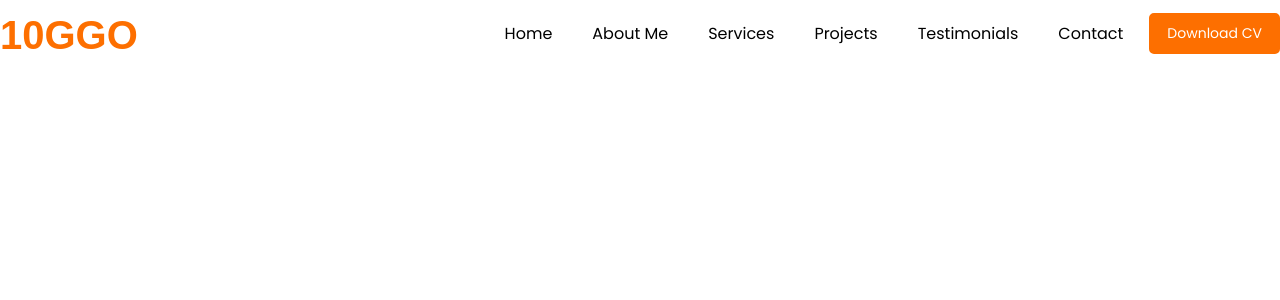
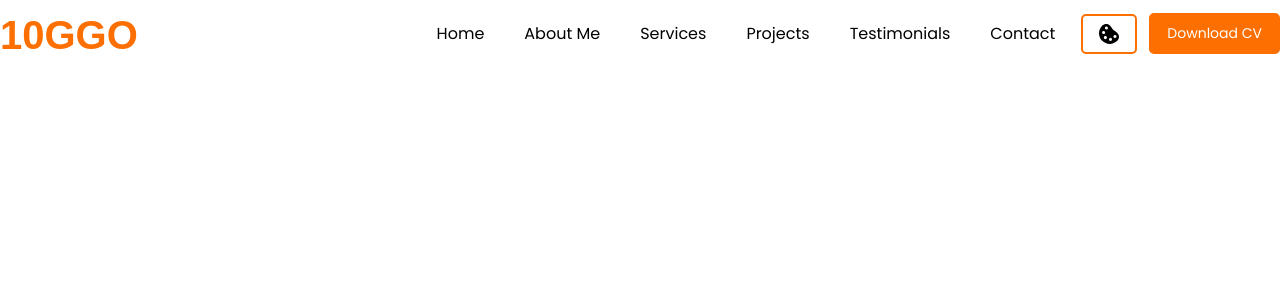
Before and after one commit to tengizmikhelidze/portfolio.Angular, an Angular app: page /home in a window 1280 px wide. Shown: the top 300 px of the page. Built offline with nearby package versions, Linux system fonts and the light colour scheme.

Commit message:
feature - theme changer svg

```diff
--- a/src/app/features/landing/sections/header/landing-header.component.html
+++ b/src/app/features/landing/sections/header/landing-header.component.html
@@ -40,6 +40,12 @@
       </li>
 
       <li>
+        <app-button variant="outline">
+          <img ngSrc="assets/svg/theme.svg" alt="Theme" width="20" height="20"/>
+        </app-button>
+      </li>
+
+      <li>
         <app-button variant="primary">Download CV</app-button>
       </li>
     </ul>
--- a/src/styles/theme/_theme.scss
+++ b/src/styles/theme/_theme.scss
@@ -1,5 +1,5 @@
 @use "sass:map";
-@use './orange/orange-palet' as o;
+@use 'orange/orange-palette' as o;
 
 $theme-map: (
   "orange": (
```
Also changed, not shown: src/assets/svg/theme.svg (added), src/styles/theme/orange/_orange-palette.scss (renamed from src/styles/theme/orange/_orange-palet.scss).
